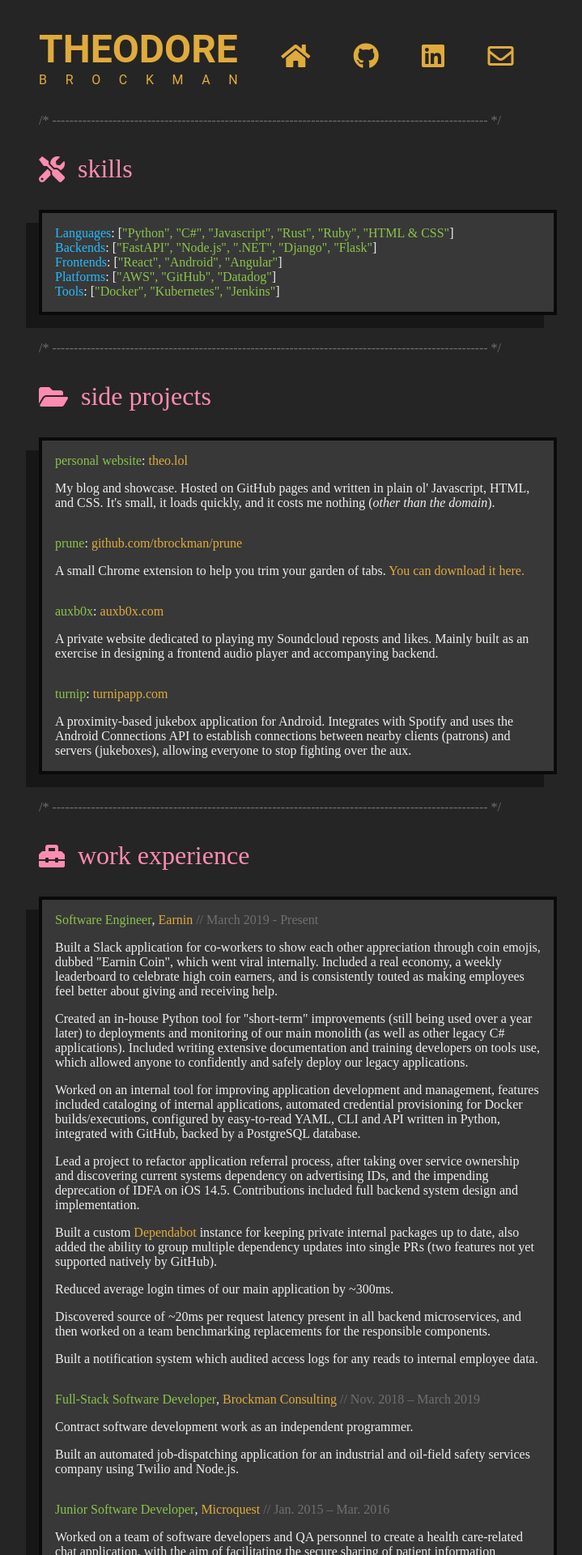
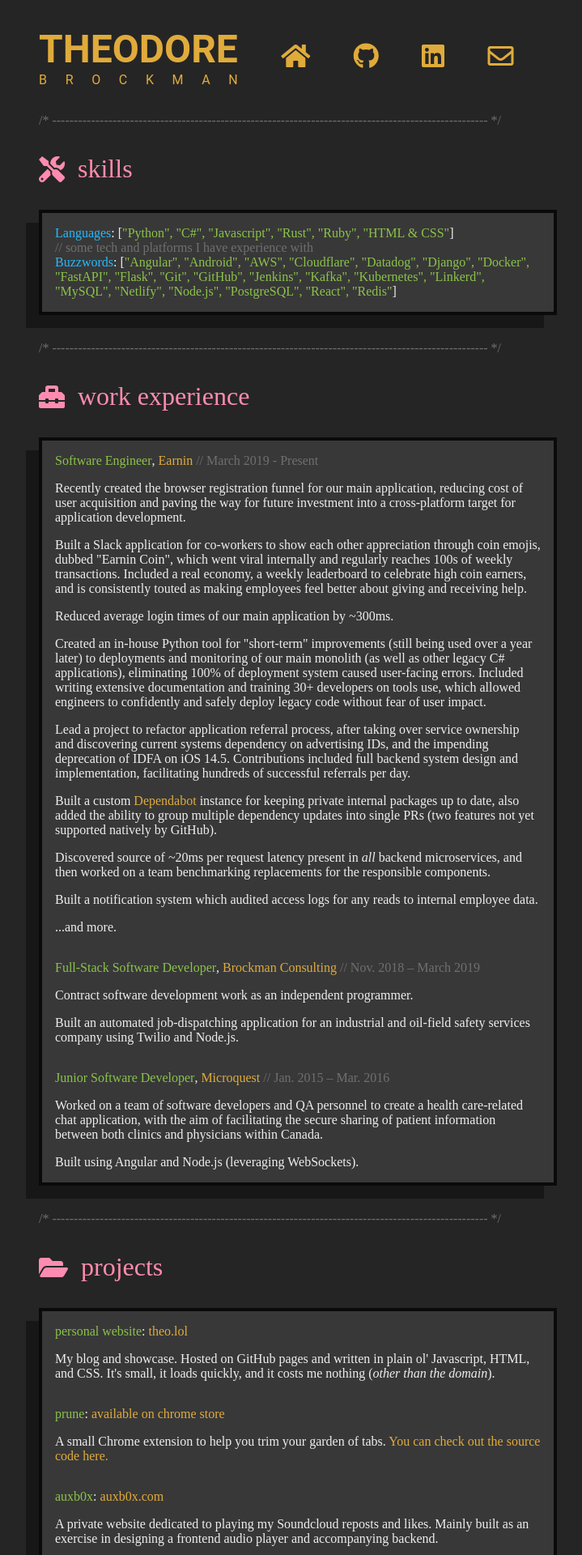
Before and after one commit to tbrockman/tbrockman.github.io, a Jekyll site: the page built from resume.html, in a window 1280 px wide. Shown: the top 1920 px of the page at 81% size, without its empty margins (272-991 px from the left). Built offline with Jekyll 4.4.1, drawn with Linux system fonts in a browser that asks for light colours; some web fonts are replaced; some of the changed text lies outside the part shown.

Commit message:
Reorganizing resume. Some CSS changes.

```diff
--- a/_sass/resume.scss
+++ b/_sass/resume.scss
@@ -38,10 +38,6 @@ $breakpoint-combine-header: 640px;
             text-transform: uppercase;
             font-weight: bold;
         }
-    }
-
-    div.skill {
-        padding-top: 1rem;
     }
 }
 
@@ -208,8 +204,12 @@ div.section {
 }
 
 .work-experience-header {
-    display: flex;
-    flex-wrap: wrap;
+    font-size: 0;
+}
+
+.work-experience-header > span {
+    font-size: 1rem;
+
 }
 
 .inner-section-separator {
@@ -221,7 +221,11 @@ div.section {
 }
 
 .projects-header {
-    display: flex;
+    font-size: 0;
+}
+
+.projects-header > span {
+    font-size: 1rem;
 }
 
 .open-source-section {
--- a/resume.html
+++ b/resume.html
@@ -46,16 +46,69 @@ layout: resume
                     <span class="blue">Languages</span><span class="white">:&nbsp</span><span class="white">[</span><span class="green">"Python", "C#", "Javascript", "Rust", "Ruby", "HTML & CSS"</span><span class="white">]</span>
                 </div>
                 <div class="skill">
-                    <span class="blue">Backends</span><span class="white">:&nbsp</span><span class="white">[</span><span class="green">"FastAPI", "Node.js", ".NET", "Django", "Flask"</span><span class="white">]</span>
+                    <span class="comment-grey">// some tech and platforms I have experience with</span>
                 </div>
                 <div class="skill">
-                    <span class="blue">Frontends</span><span class="white">:&nbsp</span><span class="white">[</span><span class="green">"React", "Android", "Angular"</span><span class="white">]</span>
+                    <span class="blue">Buzzwords</span><span class="white">:&nbsp</span><span class="white">[</span><span class="green">"Angular", "Android", "AWS", "Cloudflare", "Datadog", "Django", "Docker", "FastAPI", "Flask", "Git", "GitHub", "Jenkins", "Kafka", "Kubernetes", "Linkerd", "MySQL", "Netlify", "Node.js", "PostgreSQL", "React", "Redis"</span><span class="white">]</span>
                 </div>
-                <div class="skill">
-                    <span class="blue">Platforms</span><span class="white">:&nbsp</span><span class="white">[</span><span class="green">"AWS", "GitHub", "Datadog"</span><span class="white">]</span>
+            </div>
+        </div>
+        <div class="section-separator comment-grey"></div>
+        <div class="work-experience-section section">
+            <div class="section-icon-container pink">
+                <i class="fas fa-toolbox"></i>
+                <div>work experience</div>
+            </div>
+            <div class="work-experience-container floating-block">
+                <div class="work-experience-entry">
+                    <div class="work-experience-header">
+                        <span class="green">Software Engineer</span>
+                        <span class="white">,&nbsp;</span>
+                        <span><a href="https://earnin.com/" class="gold">Earnin</a>&nbsp</span>
+                        <span class="comment-grey">// March 2019 - Present</span>
+                    </div>
+                    <div class="work-experience-body">
+                        <p>Recently created the browser registration funnel for our main application, reducing cost of user acquisition and paving the way for future investment into a cross-platform target for application development.</p>
+                        <p>Built a Slack application for co-workers to show each other appreciation through coin emojis, dubbed "Earnin Coin", which went viral internally and regularly reaches 100s of weekly transactions. Included a real economy, a weekly leaderboard to celebrate high coin earners, and is consistently touted as making employees feel better about giving and receiving help.</p>
+                        <p>Reduced average login times of our main application by ~300ms.</p>
+                        <p>Created an in-house Python tool for "short-term" improvements (still being used over a year later) to deployments and monitoring of our main monolith (as well as other legacy C# applications), eliminating 100% of deployment system caused user-facing errors. Included writing extensive documentation and training 30+ developers on tools use, which allowed engineers to confidently and safely deploy legacy code without fear of user impact.</p>
+                        <p>Lead a project to refactor application referral process, after taking over service ownership and discovering current systems dependency on advertising IDs, and the impending deprecation of IDFA on iOS 14.5. Contributions included full backend system design and implementation, facilitating hundreds of successful referrals per day.</p>
+                        <p>Built a custom <a href="https://dependabot.com/" class="gold">Dependabot</a> instance for keeping private internal packages up to date, also added the ability to group multiple dependency updates into single PRs (two features not yet supported natively by GitHub).</p>
+                        <p>Discovered source of ~20ms per request latency present in <i>all</i> backend microservices, and then worked on a team benchmarking replacements for the responsible components.</p>
+                        <p>Built a notification system which audited access logs for any reads to internal employee data.</p>
+                        <p>...and more.</p>
+                    </div>
                 </div>
-                <div class="skill">
-                    <span class="blue">Tools</span><span class="white">:&nbsp</span><span class="white">[</span><span class="green">"Docker", "Kubernetes", "Jenkins"</span><span class="white">]</span>
+                <div class="inner-section-separator comment-grey"></div>
+                <div class="work-experience-entry">
+                    <div class="work-experience-header">
+                        <span class="green">Full-Stack Software Developer</span>
+                        <span class="white">,&nbsp;</span>
+                        <span><a href="https://brockman-consulting.com/" class="gold">Brockman Consulting</a>&nbsp</span>
+                        <span class="comment-grey">// Nov. 2018 – March 2019</span>
+                    </div>
+                    <div class="work-experience-body">
+                        <p>Contract software development work as an independent programmer.</p>
+                        <p>Built an automated job-dispatching application for an industrial and
+                            oil-field safety services company using Twilio and Node.js.</p>
+                    </div>
+                </div>
+                <div class="inner-section-separator comment-grey"></div>
+                <div class="work-experience-entry">
+                    <div class="work-experience-header">
+                        <span class="green">Junior Software Developer</span>
+                        <span class="white">,&nbsp;</span>
+                        <span><a href="https://www.microquest.ca/" class="gold">Microquest</a>&nbsp</span>
+                        <span class="comment-grey">// Jan. 2015 – Mar. 2016</span>
+                    </div>
+                    <div class="work-experience-body">
+                        <p>Worked on a team of software developers and QA personnel to create a health
+                            care-related chat application, with the aim of facilitating the secure
+                            sharing of patient information between both clinics and physicians
+                            within Canada.
+                            </p>
+                        <p>Built using Angular and Node.js (leveraging WebSockets).</p>
+                    </div>
                 </div>
             </div>
         </div>
@@ -63,7 +116,7 @@ layout: resume
         <div class="projects-section section">
             <div class="section-icon-container pink">
                 <i class="fas fa-folder-open"></i>
-                <div>side projects</div>
+                <div>projects</div>
             </div>
             <div class="projects-section-container floating-block">
                 <div class="projects-header">
@@ -80,10 +133,10 @@ layout: resume
                     <div class="projects-header">
                         <span class="green">prune</span>
                         <span class="white">:&nbsp</span>
-                        <span><a class="gold" href="https://github.com/tbrockman/prune">github.com/tbrockman/prune</a></span>
+                        <span><a class="gold" href="https://chrome.google.com/webstore/detail/prune/gblddboefgbljpngfhgekbpoigikbenh">available on chrome store</a></span>
                     </div>
                     <div class="projects-body">
-                        <p>A small Chrome extension to help you trim your garden of tabs. <a class="gold" href="https://chrome.google.com/webstore/detail/prune/gblddboefgbljpngfhgekbpoigikbenh?hl=en-GB&authuser=0">You can download it here.</a></p>
+                        <p>A small Chrome extension to help you trim your garden of tabs. <a class="gold" href="https://github.com/tbrockman/prune">You can check out the source code here.</a></p>
                     </div>
                 </div>
                 <div class="inner-section-separator"></div>
@@ -108,64 +161,6 @@ layout: resume
                         <p>A proximity-based jukebox application for Android. Integrates with
                             Spotify and uses the Android Connections API to establish connections
                             between nearby clients (patrons) and servers (jukeboxes), allowing everyone to stop fighting over the aux. </p>
-                    </div>
-                </div>
-            </div>
-        </div>
-        <div class="section-separator comment-grey"></div>
-        <div class="work-experience-section section">
-            <div class="section-icon-container pink">
-                <i class="fas fa-toolbox"></i>
-                <div>work experience</div>
-            </div>
-            <div class="work-experience-container floating-block">
-                <div class="work-experience-entry">
-                    <div class="work-experience-header">
-                        <span class="green">Software Engineer</span>
-                        <span class="white">,&nbsp</span>
-                        <span><a href="https://earnin.com/" class="gold">Earnin</a>&nbsp</span>
-                        <span class="comment-grey">// March 2019 - Present</span>
-                    </div>
-                    <div class="work-experience-body">
-                        <p>Built a Slack application for co-workers to show each other appreciation through coin emojis, dubbed "Earnin Coin", which went viral internally. Included a real economy, a weekly leaderboard to celebrate high coin earners, and is consistently touted as making employees feel better about giving and receiving help.</p>
-                        <p>Created an in-house Python tool for "short-term" improvements (still being used over a year later) to deployments and monitoring of our main monolith (as well as other legacy C# applications). Included writing extensive documentation and training developers on tools use, which allowed anyone to confidently and safely deploy our legacy applications.</p>
-                        <p>Worked on an internal tool for improving application development and management, features included cataloging of internal applications, automated credential provisioning for Docker builds/executions, configured by easy-to-read YAML, CLI and API written in Python, integrated with GitHub, backed by a PostgreSQL database.</p>
-                        <p>Lead a project to refactor application referral process, after taking over service ownership and discovering current systems dependency on advertising IDs, and the impending deprecation of IDFA on iOS 14.5. Contributions included full backend system design and implementation.</p>
-                        <p>Built a custom <a href="https://dependabot.com/" class="gold">Dependabot</a> instance for keeping private internal packages up to date, also added the ability to group multiple dependency updates into single PRs (two features not yet supported natively by GitHub).</p>
-                        <p>Reduced average login times of our main application by ~300ms.</p>
-                        <p>Discovered source of ~20ms per request latency present in all backend microservices, and then worked on a team benchmarking replacements for the responsible components.</p>
-                        <p>Built a notification system which audited access logs for any reads to internal employee data.</p>
-                    </div>
-                </div>
-                <div class="inner-section-separator comment-grey"></div>
-                <div class="work-experience-entry">
-                    <div class="work-experience-header">
-                        <span class="green">Full-Stack Software Developer</span>
-                        <span class="white">,&nbsp</span>
-                        <span><a href="https://brockman-consulting.com/" class="gold">Brockman Consulting</a>&nbsp</span>
-                        <span class="comment-grey">// Nov. 2018 – March 2019</span>
-                    </div>
-                    <div class="work-experience-body">
-                        <p>Contract software development work as an independent programmer.</p>
-                        <p>Built an automated job-dispatching application for an industrial and
-                            oil-field safety services company using Twilio and Node.js.</p>
-                    </div>
-                </div>
-                <div class="inner-section-separator comment-grey"></div>
-                <div class="work-experience-entry">
-                    <div class="work-experience-header">
-                        <span class="green">Junior Software Developer</span>
-                        <span class="white">,&nbsp</span>
-                        <span><a href="https://www.microquest.ca/" class="gold">Microquest</a>&nbsp</span>
-                        <span class="comment-grey">// Jan. 2015 – Mar. 2016</span>
-                    </div>
-                    <div class="work-experience-body">
-                        <p>Worked on a team of software developers and QA personnel to create a health
-                            care-related chat application, with the aim of facilitating the secure
-                            sharing of patient information between both clinics and physicians
-                            within Canada.
-                            </p>
-                        <p>Built using Angular and Node.js (leveraging WebSockets).</p>
                     </div>
                 </div>
             </div>
```
